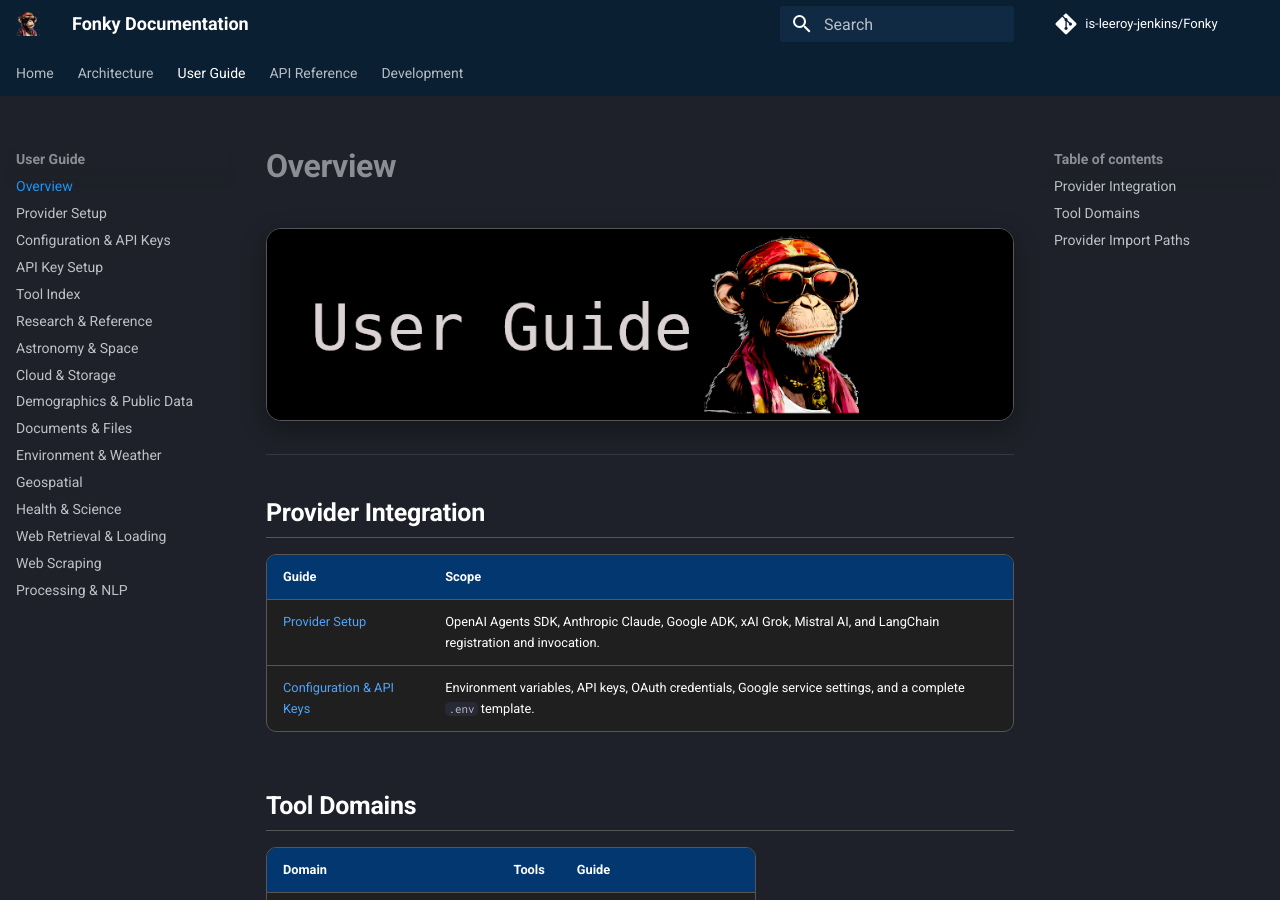
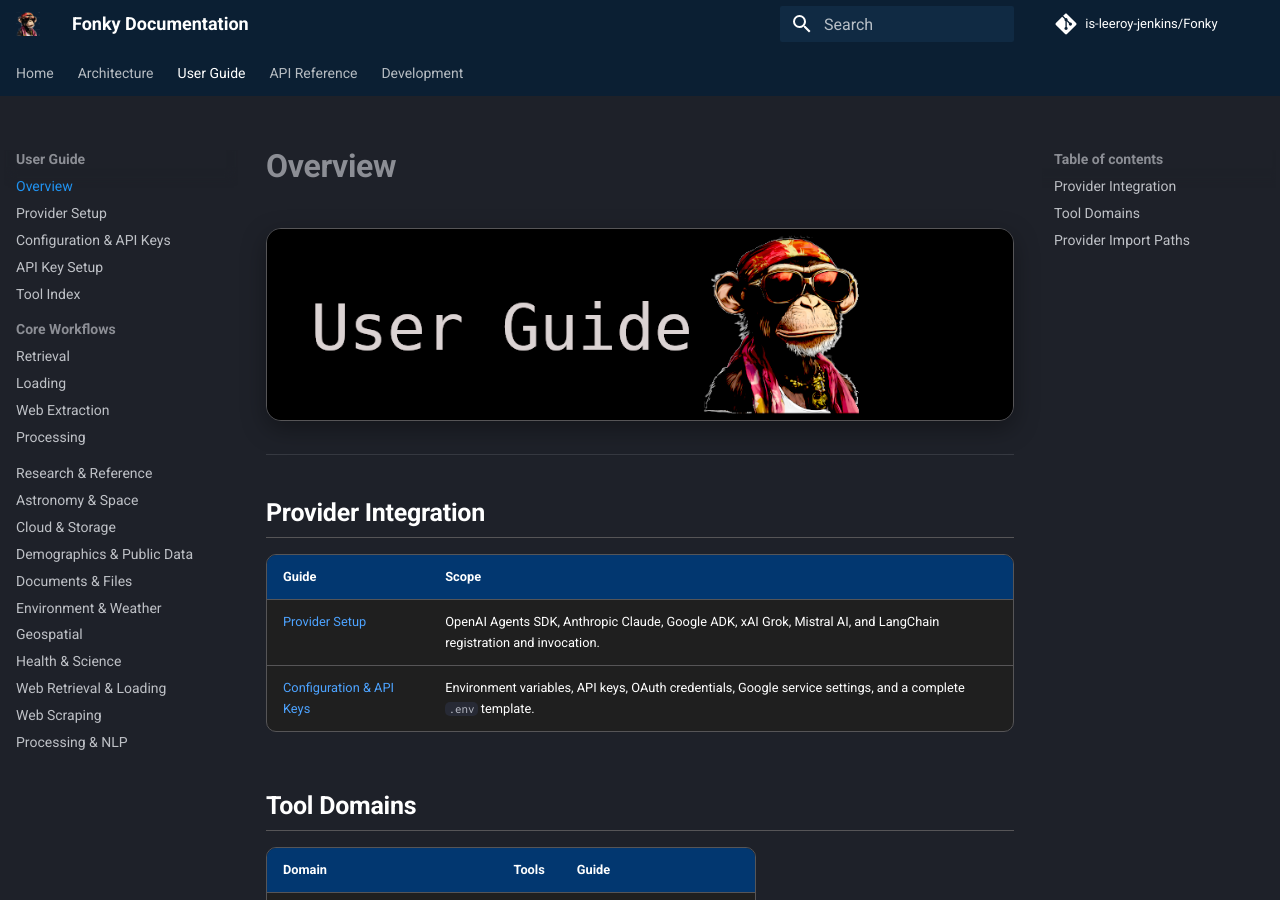
Before and after one commit to is-leeroy-jenkins/Fonky, an MkDocs documentation site: the page built from docs/user-guide/index.md, in a window 1280 px wide and 900 px high. Built offline with MkDocs 1.6.1 and Material for MkDocs 9.7.7, drawn with Linux system fonts in a browser that asks for light colours; comment, search, counter and statistics services are not loaded.

Commit message:
Add omitted workflow guides to MkDocs navigation

```diff
--- a/mkdocs.yml
+++ b/mkdocs.yml
@@ -72,6 +72,11 @@ nav:
       - Configuration & API Keys: user-guide/configuration.md
       - API Key Setup: user-guide/API-Setup.md
       - Tool Index: user-guide/Tools.md
+      - Core Workflows:
+          - Retrieval: user-guide/retrieval.md
+          - Loading: user-guide/loading.md
+          - Web Extraction: user-guide/web-extraction.md
+          - Processing: user-guide/processing.md
       - Research & Reference: user-guide/research-reference.md
       - Astronomy & Space: user-guide/astronomy-space.md
       - Cloud & Storage: user-guide/cloud-storage.md
```
